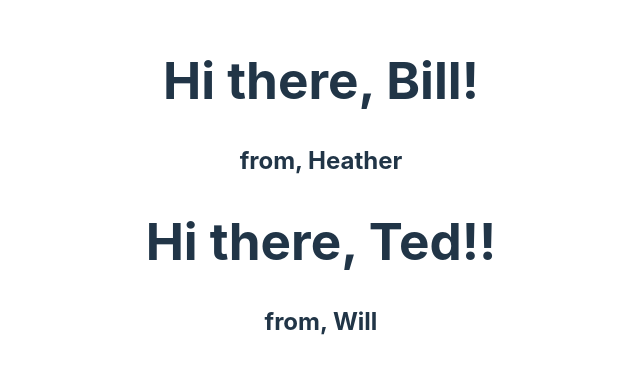
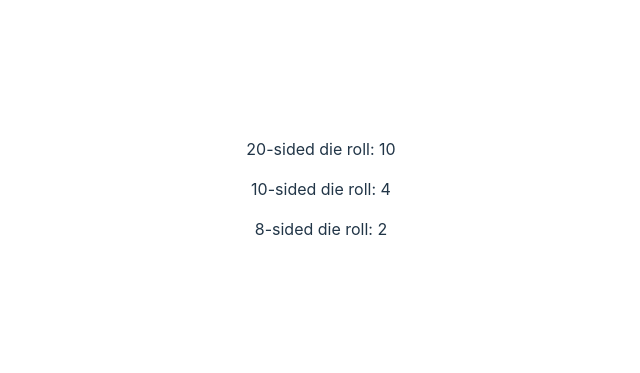
Before and after one commit to amler/first-react-app, a React (Vite) app: page / in a window 1280 px wide. Shown: the part 211-584 px from the top of the page, without its empty margins (319-959 px from the left). Built offline with nearby package versions, Linux system fonts and the light colour scheme.

Commit message:
Added dice roll component to view non-string prop values

```diff
--- a/src/App.jsx
+++ b/src/App.jsx
@@ -1,11 +1,16 @@
 import './App.css'
 import Greeter from './Greeter';
+import Die from './Die';
 
 function App() {
   return (
     <div>
-      <Greeter person="Bill" from="Heather"/>
-      <Greeter person="Ted!" from="Will"/>
+      {/* <Greeter person="Bill" from="Heather"/>
+      <Greeter person="Ted!" from="Will"/> */}
+      <Die numSides={20}/>
+      <Die numSides={10}/>
+      <Die numSides={8}/>
+
     </div>
   )
 }
--- /dev/null
+++ b/src/Die.jsx
@@ -0,0 +1,4 @@
+export default function Die ({ numSides }) {
+    const roll = Math.floor(Math.random() * numSides) + 1;
+    return <p>{numSides}-sided die roll: {roll}</p>
+}
--- a/src/Greeter.jsx
+++ b/src/Greeter.jsx
@@ -3,7 +3,7 @@
     return (
         <>
             <h1>Hi there, {person}!</h1>
-            <h2>from, {from} </h2>
+            <h2>~from, {from} </h2>
         </>
     )
 }
```
